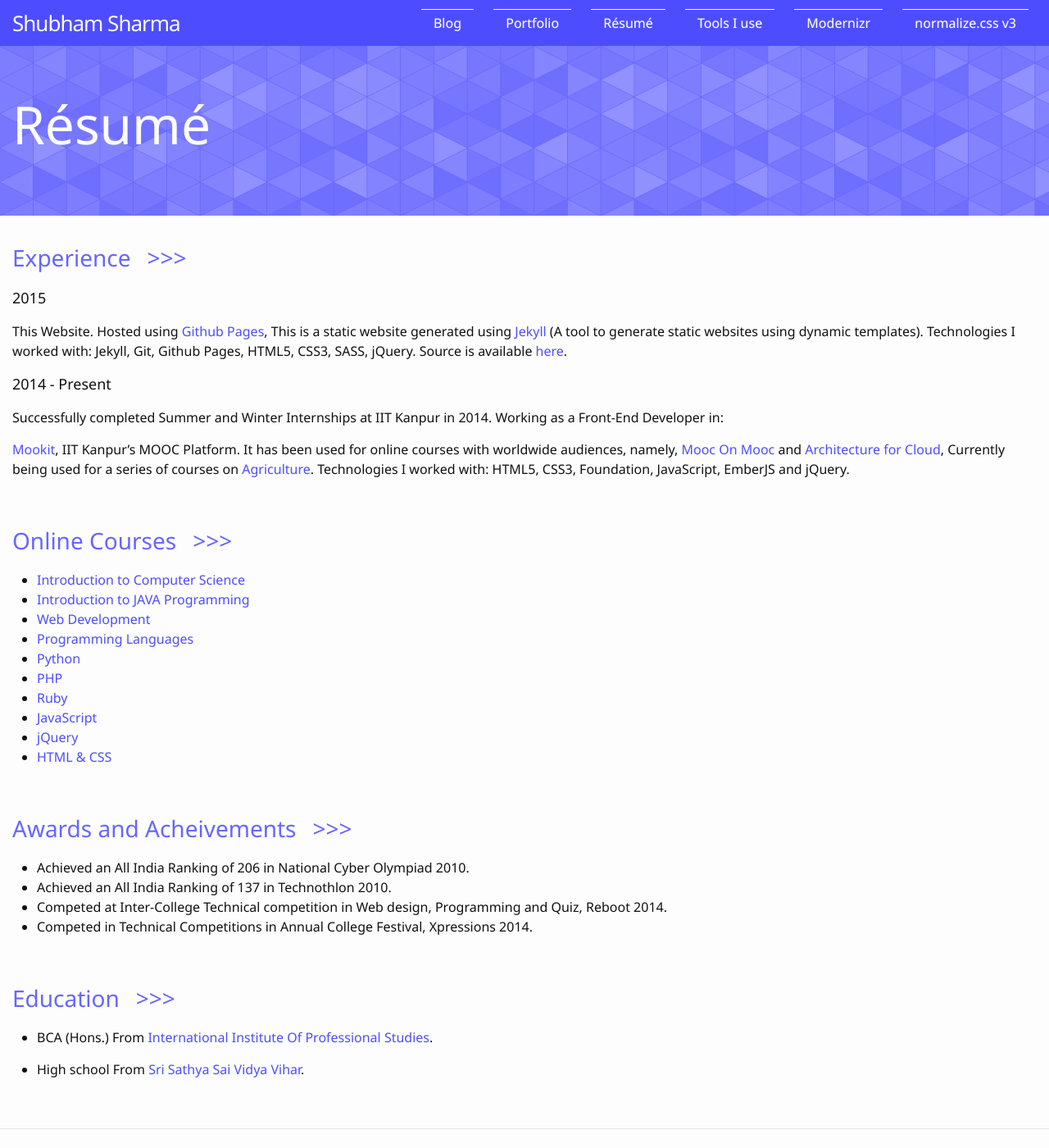
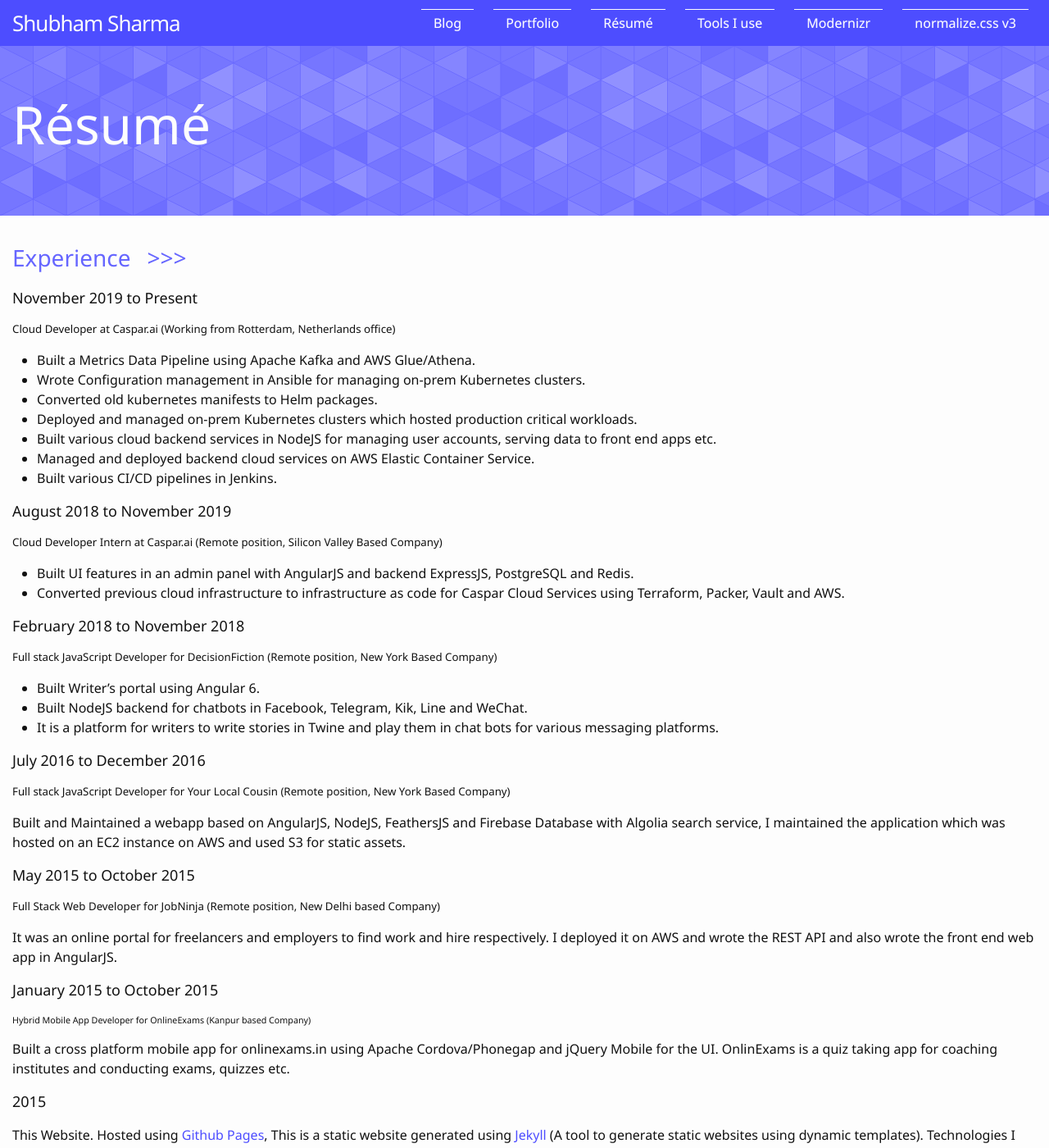
Before and after one commit to shubham1337/blog, a Jekyll site: the page built from resume.md, in a window 1280 px wide and 1400 px high. Shown: the whole window at 82% size. Built offline with Jekyll 4.4.1, drawn with Linux system fonts in a browser that asks for light colours.

Commit message:
Update resume.md

```diff
--- a/resume.md
+++ b/resume.md
@@ -9,6 +9,51 @@ permalink: /resume/
 <div class="section-heading-wrapper left-aligned">
     <h2 class="section-heading">Experience</h2>
 </div>
+
+
+#### November 2019 to Present
+##### Cloud Developer at Caspar.ai (Working from Rotterdam, Netherlands office)
+
+- Built a Metrics Data Pipeline using Apache Kafka and AWS Glue/Athena.
+- Wrote Configuration management in Ansible for managing on-prem Kubernetes clusters.
+- Converted old kubernetes manifests to Helm packages.
+- Deployed and managed on-prem Kubernetes clusters which hosted production critical workloads.
+- Built various cloud backend services in NodeJS for managing user accounts, serving data to front end apps etc.
+- Managed and deployed backend cloud services on AWS Elastic Container Service.
+- Built various CI/CD pipelines in Jenkins.
+
+
+#### August 2018 to November 2019
+##### Cloud Developer Intern at Caspar.ai (Remote position, Silicon Valley Based Company)
+- Built UI features in an admin panel with AngularJS and backend ExpressJS, PostgreSQL and Redis.
+- Converted previous cloud infrastructure to infrastructure as code for Caspar Cloud Services using Terraform, Packer, Vault and AWS.
+
+
+#### February 2018 to November 2018
+##### Full stack JavaScript Developer for DecisionFiction (Remote position, New York Based Company)
+
+- Built Writer's portal using Angular 6.
+- Built NodeJS backend for chatbots in Facebook, Telegram, Kik, Line and WeChat.
+- It is a platform for writers to write stories in Twine and play them in chat bots for various messaging platforms.
+
+
+#### July 2016 to December 2016
+##### Full stack JavaScript Developer for Your Local Cousin (Remote position, New York Based Company)
+
+Built and Maintained a webapp based on AngularJS, NodeJS, FeathersJS and Firebase Database with Algolia search service, I maintained the application which was hosted on an EC2 instance on AWS and used S3 for static assets.
+
+
+#### May 2015 to October 2015
+##### Full Stack Web Developer for JobNinja (Remote position, New Delhi based Company)
+
+It was an online portal for freelancers and employers to find work and hire respectively. I deployed it on AWS and wrote the REST API and also wrote the front end web app in AngularJS.
+
+
+#### January 2015 to October 2015
+###### Hybrid Mobile App Developer for OnlineExams (Kanpur based Company)
+
+Built a cross platform mobile app for onlinexams.in using Apache Cordova/Phonegap and jQuery Mobile for the UI. OnlinExams is a quiz taking app for coaching institutes and conducting exams, quizzes etc.
+
 
 #### 2015
 
```
